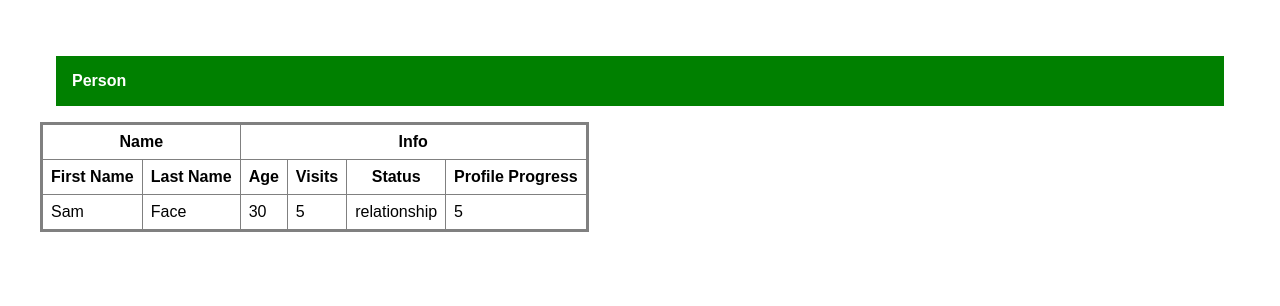
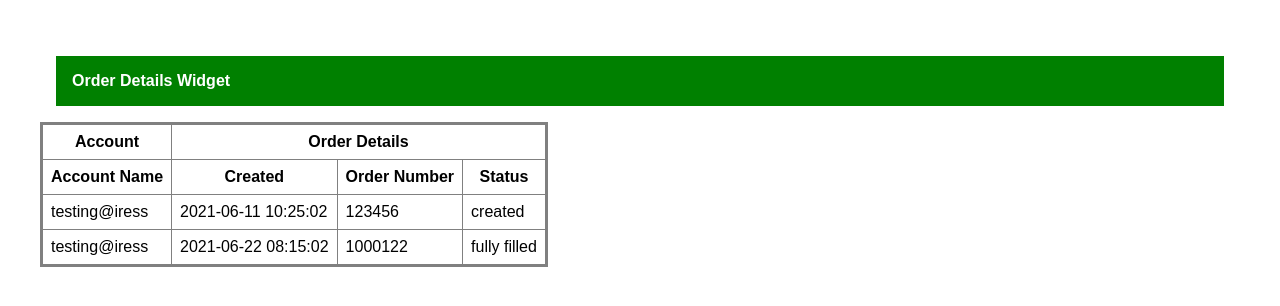
Before and after one commit to illusionshaker/mf-viewpoint, a React app: page / in a window 1280 px wide. Shown: the top 306 px of the page. Built offline with nearby package versions, Linux system fonts and the light colour scheme; the HTML template or start-up script is replaced by a standard one.

Commit message:
data shouldn't be passed in should be sourced from a service call

```diff
--- a/src/App.tsx
+++ b/src/App.tsx
@@ -3,55 +3,9 @@ import MicroFrontend from "./MicroFrontend";
 import "./index.scss";
 
 const App = () => {
-const columns = [
-    {
-      Header: 'Name',
-      columns: [
-        {
-          Header: 'First Name',
-          accessor: 'firstName',
-        },
-        {
-          Header: 'Last Name',
-          accessor: 'lastName',
-        },
-      ],
-    },
-    {
-      Header: 'Info',
-      columns: [
-        {
-          Header: 'Age',
-          accessor: 'age',
-        },
-        {
-          Header: 'Visits',
-          accessor: 'visits',
-        },
-        {
-          Header: 'Status',
-          accessor: 'status',
-        },
-        {
-          Header: 'Profile Progress',
-          accessor: 'progress',
-        },
-      ],
-    }
-]
-
-const data = [{
-  firstName: "Sam",
-  lastName: "Face",
-  age: 30,
-  visits: 5,
-  progress: 5,
-  status:'relationship'
-}]
-
-return (
-  <MicroFrontend widgetName = {"Person"} columns={columns} data={data}/>
-)
+  return (
+    <MicroFrontend />
+  )
 }
 
 export default App;
--- a/src/MicroFrontend.tsx
+++ b/src/MicroFrontend.tsx
@@ -4,8 +4,9 @@ import Header from "./Header";
 import Table from "./DataTable";
 import "./index.scss";
 
-function MicroFrontend ({ widgetName, columns, data }) {
-    const defaultColumns =  [
+function MicroFrontend () {
+  const widgetName = "Order Details Widget";
+  const columns =  [
     {
       Header: 'Account',
       columns: [
@@ -32,9 +33,9 @@ function MicroFrontend ({ widgetName, columns, data }) {
         },
       ],
     },
-      ]
+  ];
 
-    const defaultData = [{
+  const data = [{
     accountName: "testing@iress",
     created: "2021-06-11 10:25:02",
     orderNum: 123456,
@@ -45,16 +46,16 @@ function MicroFrontend ({ widgetName, columns, data }) {
     created: "2021-06-22 08:15:02",
     orderNum: 1000122,
     status:'fully filled'
-    }]
+  }];
 
   return (
     <Styles>
       <div>
-        <Header widgetName={widgetName || "Order Details Widget"}/>
+        <Header widgetName={widgetName} />
       </div>
-        <Table columns={columns || defaultColumns} data={data || defaultData} />
+      <Table columns={columns} data={data} />
     </Styles>
-    )
+  );
 }
 
 export default MicroFrontend;
```
Lines whose indentation alone changed are shown as unchanged.
